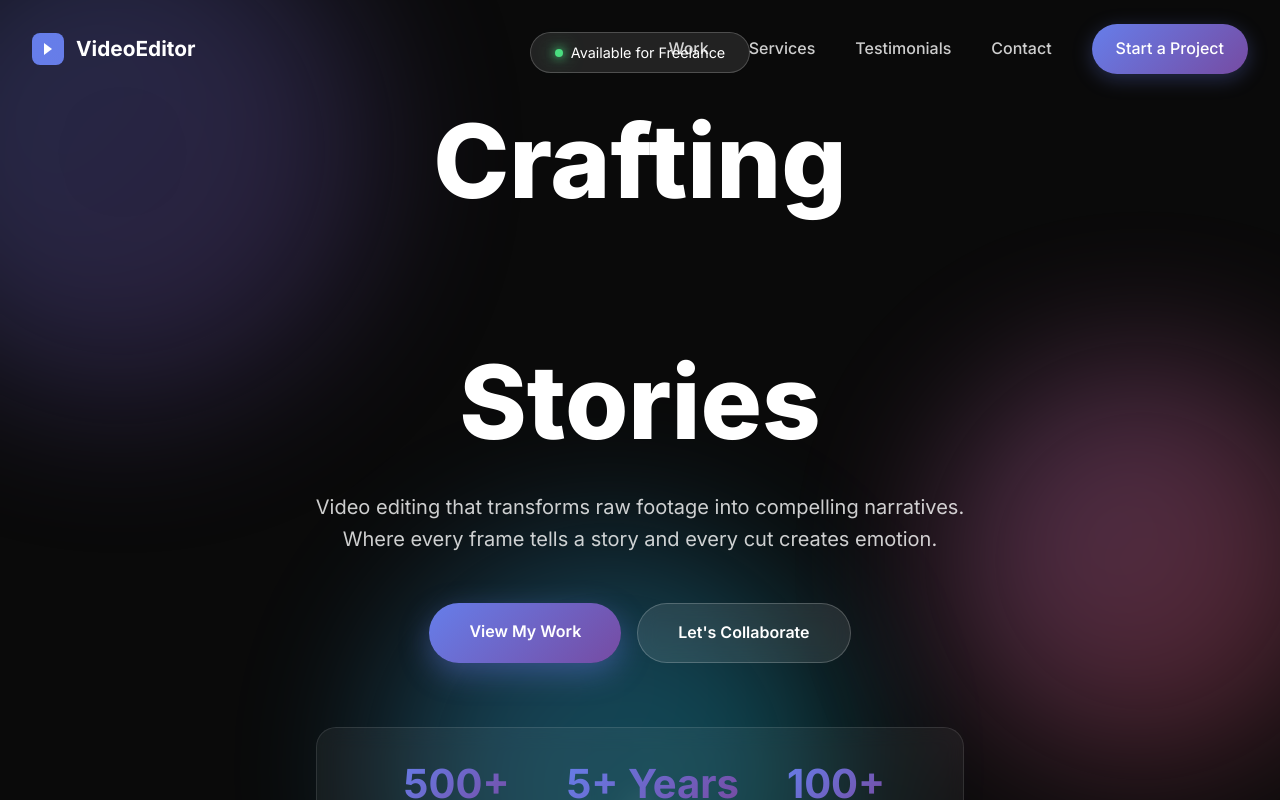
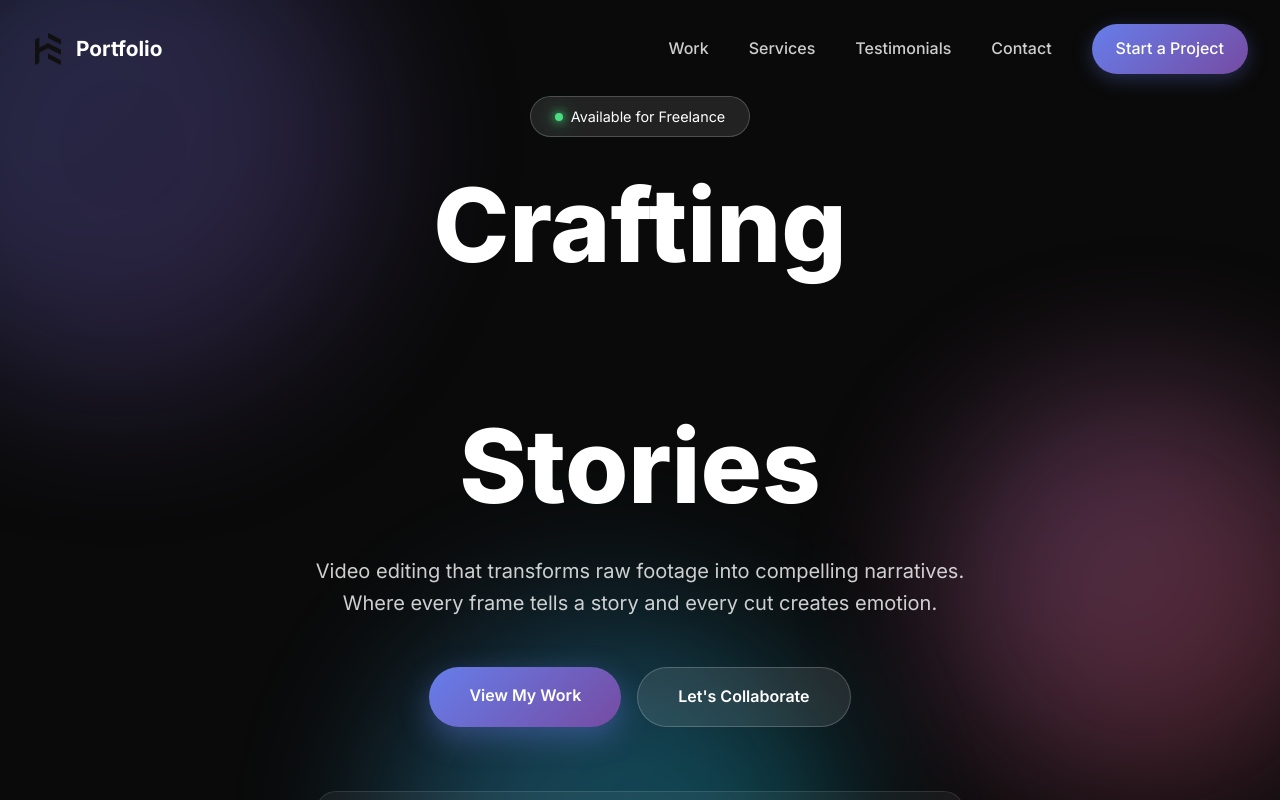
Before and after one commit to Himanshu10299/Video_editing_portfolio, a React (Vite) app in the folder portfolio/: page / in a window 1280 px wide. Shown: the top 800 px of the page. Built offline with nearby package versions, Linux system fonts and the light colour scheme.

Commit message:
title and image fixes

```diff
--- a/portfolio/index.html
+++ b/portfolio/index.html
@@ -2,10 +2,10 @@
 <html lang="en">
   <head>
     <meta charset="UTF-8" />
-    <link rel="icon" type="image/svg+xml" href="/vite.svg" />
+    <link rel="icon" type="image/svg+xml" href="src/assets/logo(black)-bg.png" />
     <meta name="viewport" content="width=device-width, initial-scale=1.0" />
     <meta name="description" content="Professional video editing portfolio - Cinematic storytelling and creative editing services" />
-    <title>Video Editor - Professional Editing Portfolio</title>
+    <title>Himanshu- Video Editor</title>
   </head>
   <body>
     <div id="root"></div>
--- a/portfolio/src/components/Hero.css
+++ b/portfolio/src/components/Hero.css
@@ -6,7 +6,7 @@
   justify-content: center;
   position: relative;
   overflow: hidden;
-  padding: 2rem;
+  padding: 6rem 2rem 2rem 2rem;
 }
 
 .hero-background {
@@ -93,6 +93,8 @@
   font-size: 0.9rem;
   margin-bottom: 2rem;
   animation: pulse 2s ease-in-out infinite;
+  position: relative;
+  z-index: 1;
 }
 
 .badge-dot {
--- a/portfolio/src/components/Navbar.css
+++ b/portfolio/src/components/Navbar.css
@@ -32,6 +32,12 @@
   font-size: 1.3rem;
   font-weight: 700;
   transition: transform 0.3s ease;
+}
+
+.logo-image {
+  width: 32px;
+  height: 32px;
+  object-fit: contain;
 }
 
 .logo:hover {
--- a/portfolio/src/components/Navbar.jsx
+++ b/portfolio/src/components/Navbar.jsx
@@ -1,5 +1,6 @@
 import { useState, useEffect } from 'react';
 import './Navbar.css';
+import logo from '../assets/mylogo.png';
 
 const Navbar = () => {
   const [scrolled, setScrolled] = useState(false);
@@ -26,17 +27,8 @@ const Navbar = () => {
     <nav className={`navbar ${scrolled ? 'scrolled' : ''}`}>
       <div className="navbar-container">
         <a href="#" className="logo">
-          <svg width="32" height="32" viewBox="0 0 32 32" fill="none">
-            <rect width="32" height="32" rx="8" fill="url(#gradient)"/>
-            <path d="M12 10l8 6-8 6V10z" fill="white"/>
-            <defs>
-              <linearGradient id="gradient" x1="0" y1="0" x2="32" y2="32">
-                <stop offset="0%" stopColor="#667eea"/>
-                <stop offset="100%" stopColor="#764ba2"/>
-              </linearGradient>
-            </defs>
-          </svg>
-          <span>VideoEditor</span>
+          <img src={logo} alt="Logo" className="logo-image" />
+          <span>Portfolio</span>
         </a>
 
         <div className={`nav-links ${mobileMenuOpen ? 'active' : ''}`}>
```
Also changed, not shown: portfolio/src/assets/logo(black)-bg.png (added), portfolio/src/assets/mylogo.png (added).
